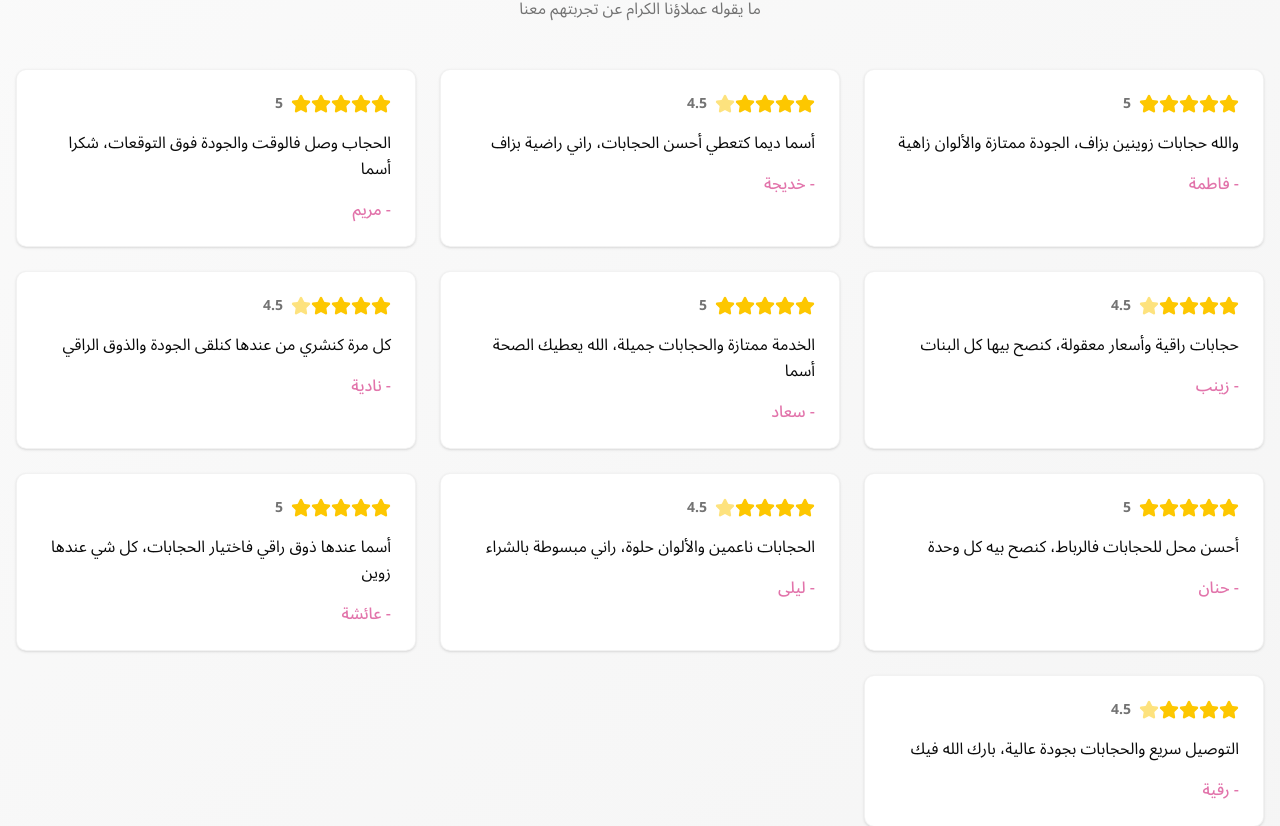
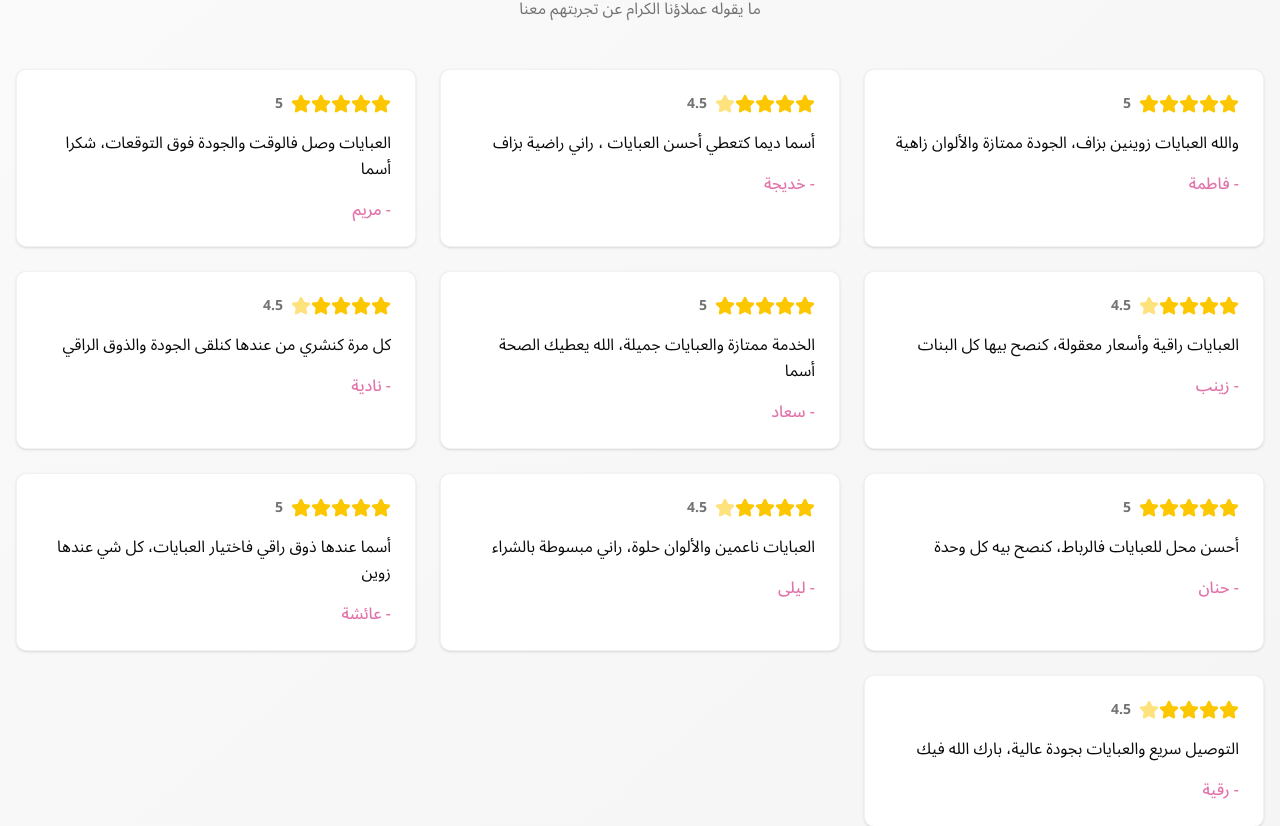
Before and after one commit to alexforc2004/moroccan_hijab_shop, a Next.js app: page / in a window 1280 px wide. Shown: the part 6319-7145 px from the top of the page. Built offline with nearby package versions, Linux system fonts and the light colour scheme; a web font is replaced by a local one.

Commit message:
Update page.tsx

```diff
--- a/app/page.tsx
+++ b/app/page.tsx
@@ -49,17 +49,18 @@ const products = [
 
 // Fake reviews in Darija
 const reviews = [
-  { name: "فاطمة", rating: 5, comment: "والله حجابات زوينين بزاف، الجودة ممتازة والألوان زاهية" },
-  { name: "خديجة", rating: 4.5, comment: "أسما ديما كتعطي أحسن الحجابات، راني راضية بزاف" },
-  { name: "مريم", rating: 5, comment: "الحجاب وصل فالوقت والجودة فوق التوقعات، شكرا أسما" },
-  { name: "زينب", rating: 4.5, comment: "حجابات راقية وأسعار معقولة، كنصح بيها كل البنات" },
-  { name: "سعاد", rating: 5, comment: "الخدمة ممتازة والحجابات جميلة، الله يعطيك الصحة أسما" },
+  { name: "فاطمة", rating: 5, comment: "والله العبايات زوينين بزاف، الجودة ممتازة والألوان زاهية" },
+  { name: "خديجة", rating: 4.5, comment: "أسما ديما كتعطي أحسن العبايات ، راني راضية بزاف" },
+  { name: "مريم", rating: 5, comment: "العبايات وصل فالوقت والجودة فوق التوقعات، شكرا أسما" },
+  { name: "زينب", rating: 4.5, comment: "العبايات راقية وأسعار معقولة، كنصح بيها كل البنات" },
+  { name: "سعاد", rating: 5, comment: "الخدمة ممتازة والعبايات جميلة، الله يعطيك الصحة أسما" },
   { name: "نادية", rating: 4.5, comment: "كل مرة كنشري من عندها كنلقى الجودة والذوق الراقي" },
-  { name: "حنان", rating: 5, comment: "أحسن محل للحجابات فالرباط، كنصح بيه كل وحدة" },
-  { name: "ليلى", rating: 4.5, comment: "الحجابات ناعمين والألوان حلوة، راني مبسوطة بالشراء" },
-  { name: "عائشة", rating: 5, comment: "أسما عندها ذوق راقي فاختيار الحجابات، كل شي عندها زوين" },
-  { name: "رقية", rating: 4.5, comment: "التوصيل سريع والحجابات بجودة عالية، بارك الله فيك" },
+  { name: "حنان", rating: 5, comment: "أحسن محل للعبايات فالرباط، كنصح بيه كل وحدة" },
+  { name: "ليلى", rating: 4.5, comment: "العبايات ناعمين والألوان حلوة، راني مبسوطة بالشراء" },
+  { name: "عائشة", rating: 5, comment: "أسما عندها ذوق راقي فاختيار العبايات، كل شي عندها زوين" },
+  { name: "رقية", rating: 4.5, comment: "التوصيل سريع والعبايات بجودة عالية، بارك الله فيك" },
 ]
+
 
 export default function HomePage() {
   return (
```
